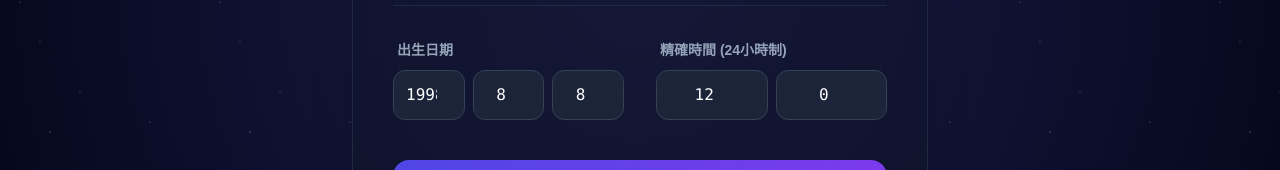
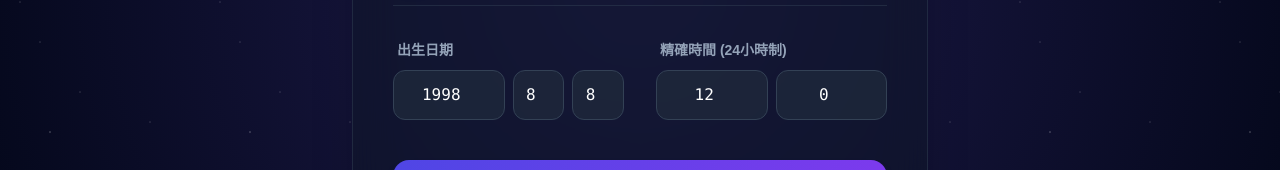
Before and after one commit to Gary0826/Fortune-telling, a React (Vite) app: page / in a window 1280 px wide. Shown: the part 417-587 px from the top of the page. Built offline with nearby package versions, Linux system fonts and the light colour scheme.

Commit message:
style: increase width of birth year input

```diff
--- a/App.tsx
+++ b/App.tsx
@@ -169,8 +169,8 @@ const App: React.FC = () => {
                 <div className="space-y-6">
                   <div className="space-y-2">
                     <label className="text-sm font-semibold text-slate-400 ml-1">出生日期</label>
-                    <div className="grid grid-cols-3 gap-2">
-                      <input type="number" name="year" value={userInfo.year} onChange={handleInputChange} className="bg-slate-800/80 border border-slate-700 rounded-xl p-3 text-center focus:ring-2 focus:ring-indigo-500 outline-none text-white font-mono" placeholder="年" />
+                    <div className="grid grid-cols-4 gap-2">
+                      <input type="number" name="year" value={userInfo.year} onChange={handleInputChange} className="col-span-2 bg-slate-800/80 border border-slate-700 rounded-xl p-3 text-center focus:ring-2 focus:ring-indigo-500 outline-none text-white font-mono" placeholder="年" />
                       <input type="number" name="month" min="1" max="12" value={userInfo.month} onChange={handleInputChange} className="bg-slate-800/80 border border-slate-700 rounded-xl p-3 text-center focus:ring-2 focus:ring-indigo-500 outline-none text-white font-mono" placeholder="月" />
                       <input type="number" name="day" min="1" max="31" value={userInfo.day} onChange={handleInputChange} className="bg-slate-800/80 border border-slate-700 rounded-xl p-3 text-center focus:ring-2 focus:ring-indigo-500 outline-none text-white font-mono" placeholder="日" />
                     </div>
```
Lines whose indentation alone changed are shown as unchanged.
